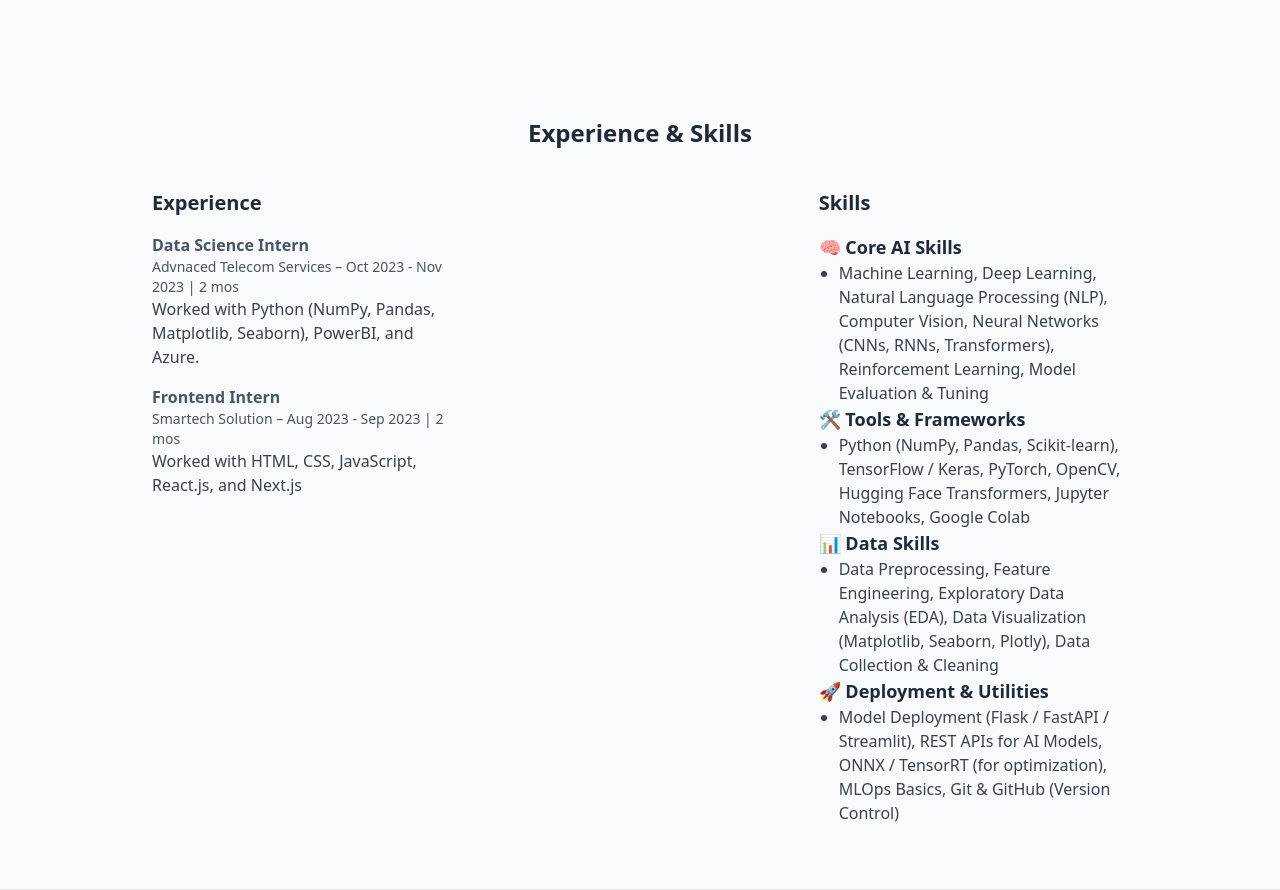
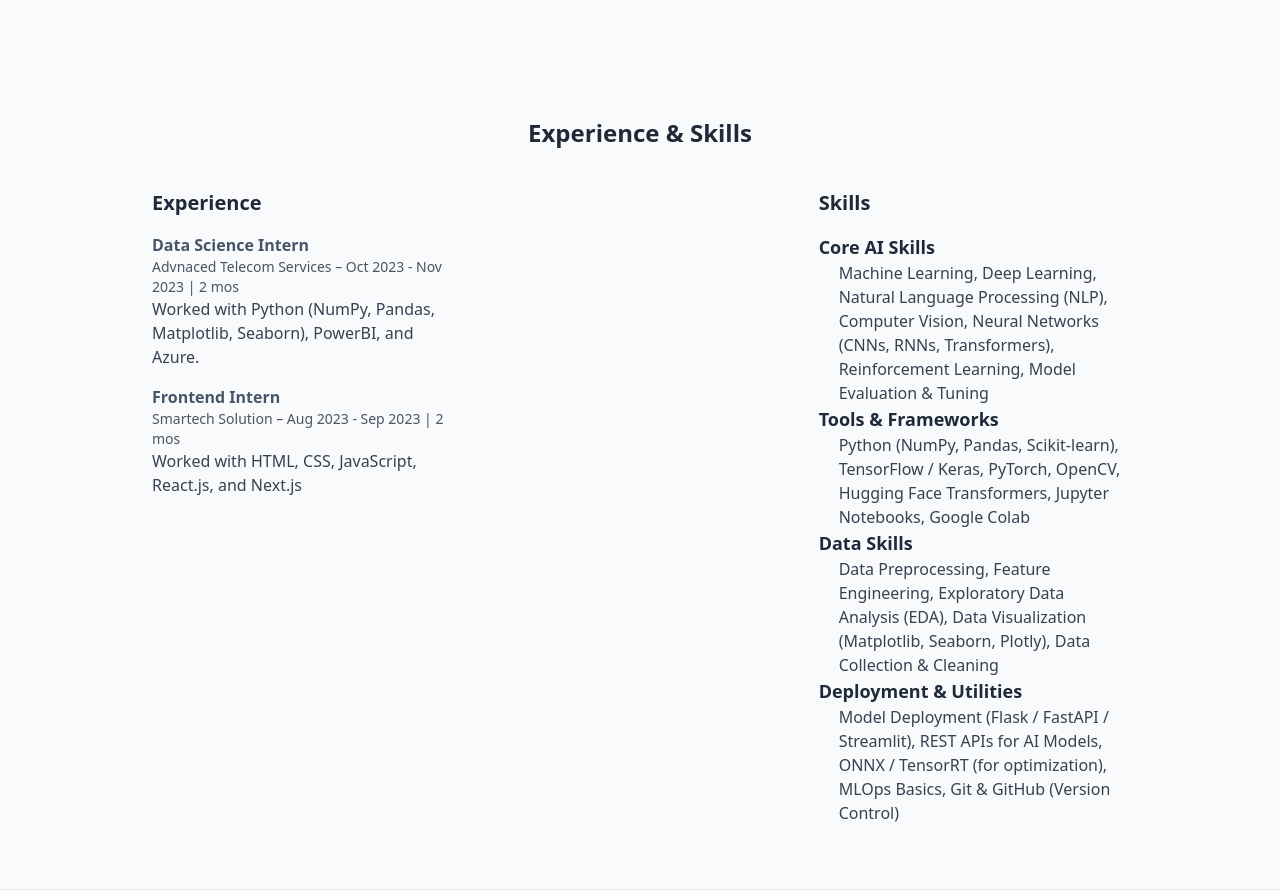
Before and after one commit to rohailahmad-code/newportfolio, a Django app: page / in a window 1280 px wide. Shown: the part 635-1525 px from the top of the page. Run offline with Django 5.2, Linux system fonts and the light colour scheme; data that the repository does not hold is empty; some libraries are stand-ins or nearby versions.

Commit message:
Icons Removed

```diff
--- a/projects/templates/projects/blog_detail.html
+++ b/projects/templates/projects/blog_detail.html
@@ -17,7 +17,7 @@
     <!-- Navbar (reuse) -->
     <nav class="border-b">
         <div class="max-w-7xl mx-auto px-4 py-4 flex justify-between items-center">
-            <a href="{% url 'home' %}" class="text-2xl font-bold text-slate-600 font-orbitron">portfolio</a>
+            <a href="{% url 'home' %}" class="text-2xl font-bold text-slate-600 font-orbitron">rohail</a>
             <div class="space-x-6 text-base">
                 <a href="{% url 'home' %}" class="text-gray-700 hover:text-indigo-600">Home</a>
                 <a href="{% url 'projects' %}" class="text-gray-700 hover:text-indigo-600">Projects</a>
--- a/projects/templates/projects/blogs.html
+++ b/projects/templates/projects/blogs.html
@@ -19,7 +19,7 @@
     <!-- Navbar -->
     <nav class="border-b">
         <div class="max-w-7xl mx-auto px-4 py-4 flex justify-between items-center">
-            <a href="{% url 'home' %}" class="text-2xl font-bold text-slate-600 font-orbitron">portfolio</a>
+            <a href="{% url 'home' %}" class="text-2xl font-bold text-slate-600 font-orbitron">rohail</a>
             <div class="space-x-6 text-base">
                 <a href="{% url 'home' %}" class="text-gray-700 hover:text-indigo-600">Home</a>
                 <a href="{% url 'projects' %}" class="text-gray-700 hover:text-indigo-600">Projects</a>
@@ -29,7 +29,7 @@
     </nav>
 
     <section class="text-center py-12">
-        <h1 class="text-4xl font-bold text-slate-700 mb-2">📝 Explore My Blogs</h1>
+        <h1 class="text-4xl font-bold text-slate-700 mb-2">Explore My Blogs</h1>
         <p class="text-gray-600 text-lg">Insights, ideas, and stories from my journey in tech and beyond.</p>
     </section>
 
--- a/projects/templates/projects/home.html
+++ b/projects/templates/projects/home.html
@@ -85,10 +85,10 @@
                 <p class="text-base text-gray-800 mt-2">{{ project.description }}</p>
                 <div class="mt-4 space-x-4 text-base">
                     {% if project.live_demo_url %}
-                    <a href="{{ project.live_demo_url }}" class="text-slate-900 underline">Live Demo</a>
+                    <a href="{{ project.live_demo_url }}" target="_blank" class="text-slate-900 underline">Live Demo</a>
                     {% endif %}
                     {% if project.github_url %}
-                    <a href="{{ project.github_url }}" class="text-slate-900 underline">GitHub</a>
+                    <a href="{{ project.github_url }}" target="_blank" class="text-slate-900 underline">GitHub</a>
                     {% endif %}
                 </div>
             </div>
@@ -141,33 +141,33 @@
         <div class="md:col-span-1">
             <h3 class="text-xl font-semibold mb-4">Skills</h3>
             <div>
-                <h3 class="text-lg font-bold text-slate-800">🧠 Core AI Skills</h3>
+                <h3 class="text-lg font-bold text-slate-800">Core AI Skills</h3>
                 <ul class="list-disc pl-5 text-gray-700">
-                  <li>Machine Learning, Deep Learning, Natural Language Processing (NLP), Computer Vision, Neural Networks (CNNs, RNNs, Transformers), Reinforcement Learning, Model Evaluation & Tuning</li>
+                  <p>Machine Learning, Deep Learning, Natural Language Processing (NLP), Computer Vision, Neural Networks (CNNs, RNNs, Transformers), Reinforcement Learning, Model Evaluation & Tuning</p>
                 </ul>
               </div>
 
               <!-- Tools & Frameworks -->
               <div>
-                <h3 class="text-lg font-bold text-slate-800">🛠️ Tools & Frameworks</h3>
+                <h3 class="text-lg font-bold text-slate-800">Tools & Frameworks</h3>
                 <ul class="list-disc pl-5 text-gray-700">
-                  <li>Python (NumPy, Pandas, Scikit-learn), TensorFlow / Keras, PyTorch, OpenCV, Hugging Face Transformers, Jupyter Notebooks, Google Colab</li>
+                  <p>Python (NumPy, Pandas, Scikit-learn), TensorFlow / Keras, PyTorch, OpenCV, Hugging Face Transformers, Jupyter Notebooks, Google Colab</p>
                 </ul>
               </div>
 
               <!-- Data Skills -->
               <div>
-                <h3 class="text-lg font-bold text-slate-800">📊 Data Skills</h3>
+                <h3 class="text-lg font-bold text-slate-800">Data Skills</h3>
                 <ul class="list-disc pl-5 text-gray-700">
-                  <li>Data Preprocessing, Feature Engineering, Exploratory Data Analysis (EDA), Data Visualization (Matplotlib, Seaborn, Plotly), Data Collection & Cleaning</li>
+                  <p>Data Preprocessing, Feature Engineering, Exploratory Data Analysis (EDA), Data Visualization (Matplotlib, Seaborn, Plotly), Data Collection & Cleaning</p>
                 </ul>
               </div>
 
               <!-- Deployment & Utilities -->
               <div>
-                <h3 class="text-lg font-bold text-slate-800">🚀 Deployment & Utilities</h3>
+                <h3 class="text-lg font-bold text-slate-800">Deployment & Utilities</h3>
                 <ul class="list-disc pl-5 text-gray-700">
-                  <li>Model Deployment (Flask / FastAPI / Streamlit), REST APIs for AI Models, ONNX / TensorRT (for optimization), MLOps Basics, Git & GitHub (Version Control)</li>
+                  <p>Model Deployment (Flask / FastAPI / Streamlit), REST APIs for AI Models, ONNX / TensorRT (for optimization), MLOps Basics, Git & GitHub (Version Control)</p>
                 </ul>
               </div>
         </div>
--- a/projects/templates/projects/projects.html
+++ b/projects/templates/projects/projects.html
@@ -19,7 +19,7 @@
     <!-- Navbar -->
     <nav class="border-b">
         <div class="max-w-7xl mx-auto px-4 py-4 flex justify-between items-center">
-            <a href="{% url 'home' %}" class="text-2xl font-bold text-slate-600 font-orbitron">portfolio</a>
+            <a href="{% url 'home' %}" class="text-2xl font-bold text-slate-600 font-orbitron">rohail</a>
             <div class="space-x-6 text-base">
                 <a href="{% url 'home' %}" class="text-gray-700 hover:text-indigo-600">Home</a>
                 <a href="{% url 'projects' %}" class="text-gray-700 hover:text-indigo-600">Projects</a>
```
